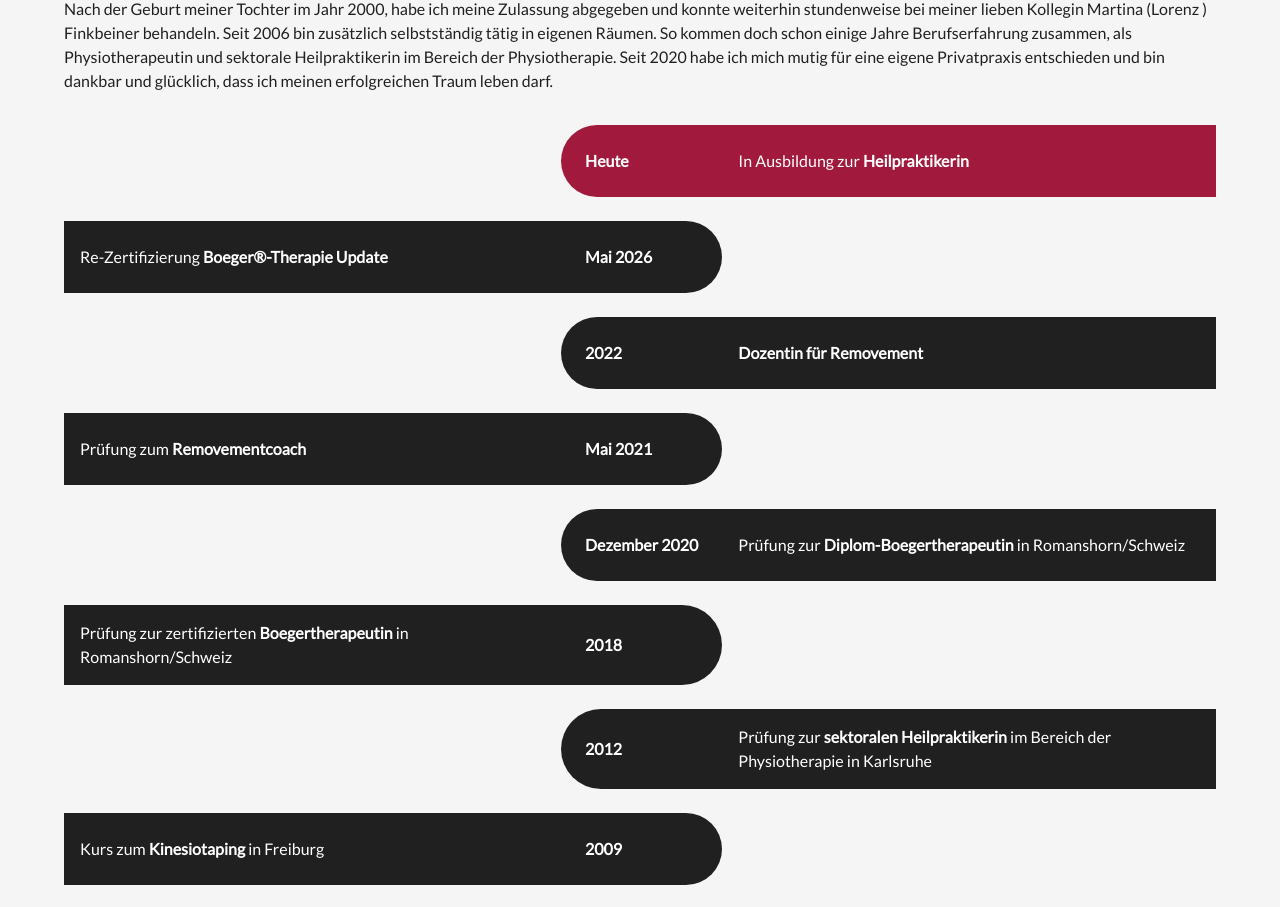
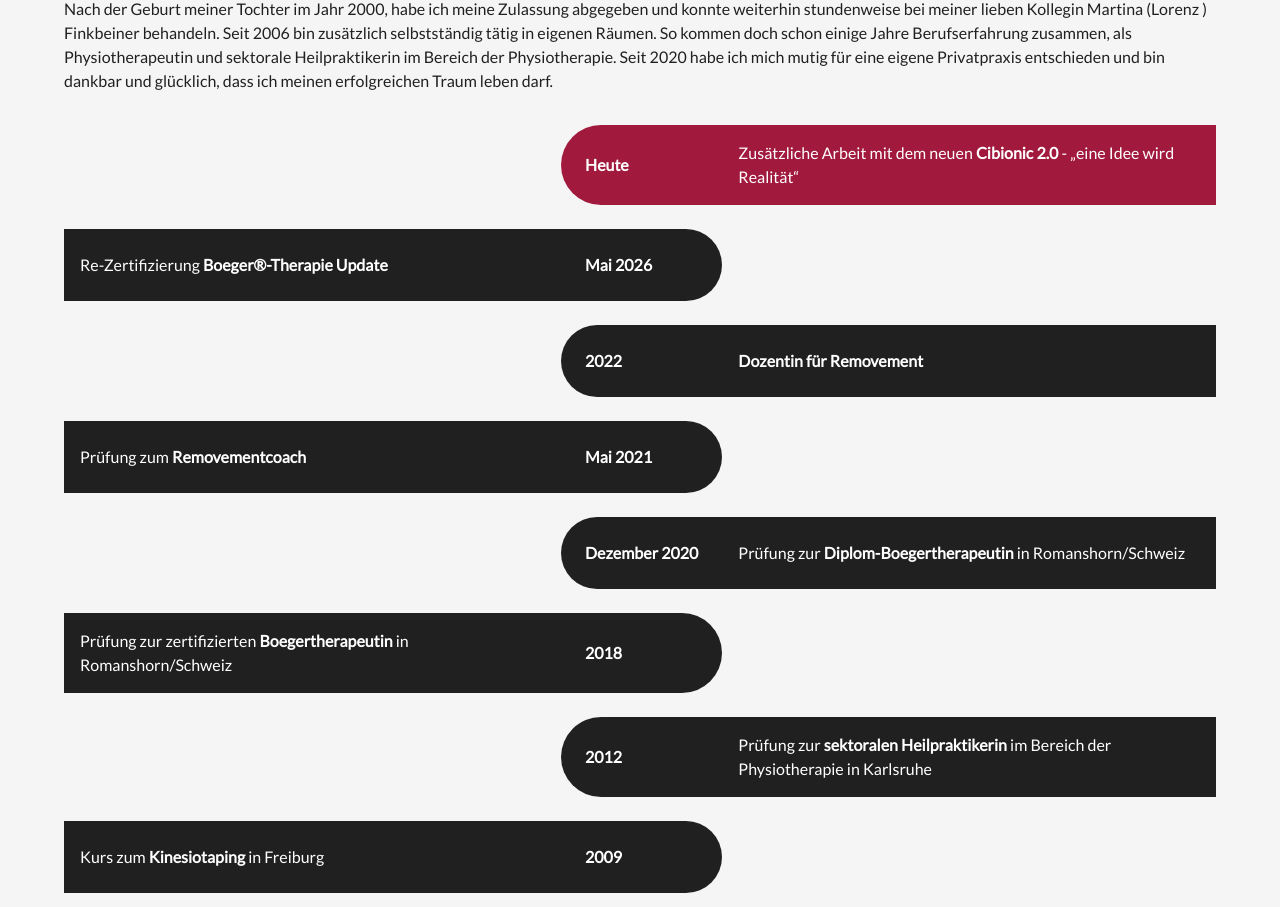
Before and after one commit to pojntfx/physio-dani.de, a Next.js app: page / in a window 1280 px wide. Shown: the part 2071-2978 px from the top of the page. Built offline with nearby package versions, Linux system fonts and the light colour scheme; no server answers.

Commit message:
refactor: Swap out Heilpraktikerin with Cibionic on home page
Signed-off-by: Felicitas Pojtinger <felicitas@pojtinger.com>

```diff
--- a/pages/index.tsx
+++ b/pages/index.tsx
@@ -632,8 +632,8 @@ const Home = () => {
               </EventLeftPrimary>
               <EventPrimary style={{ gridArea: "e11c" }}>
                 <Typography variant="body1">
-                  <MobileOnly>Heute: </MobileOnly>In Ausbildung zur{" "}
-                  <Focus>Heilpraktikerin</Focus>
+                  <MobileOnly>Heute: </MobileOnly>Zusätzliche Arbeit mit dem
+                  neuen <Focus>Cibionic 2.0</Focus> - „eine Idee wird Realität“
                 </Typography>
               </EventPrimary>
 
```
